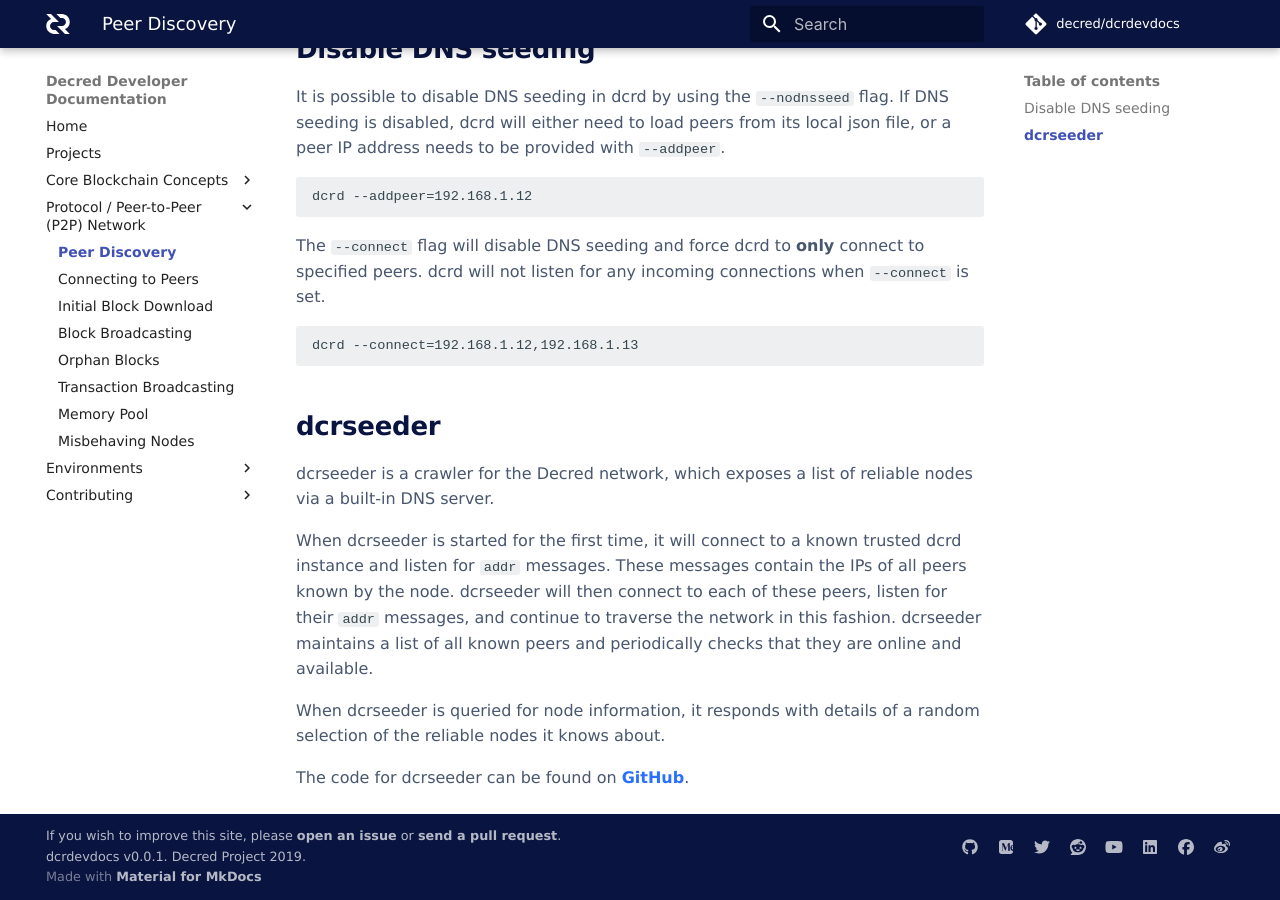
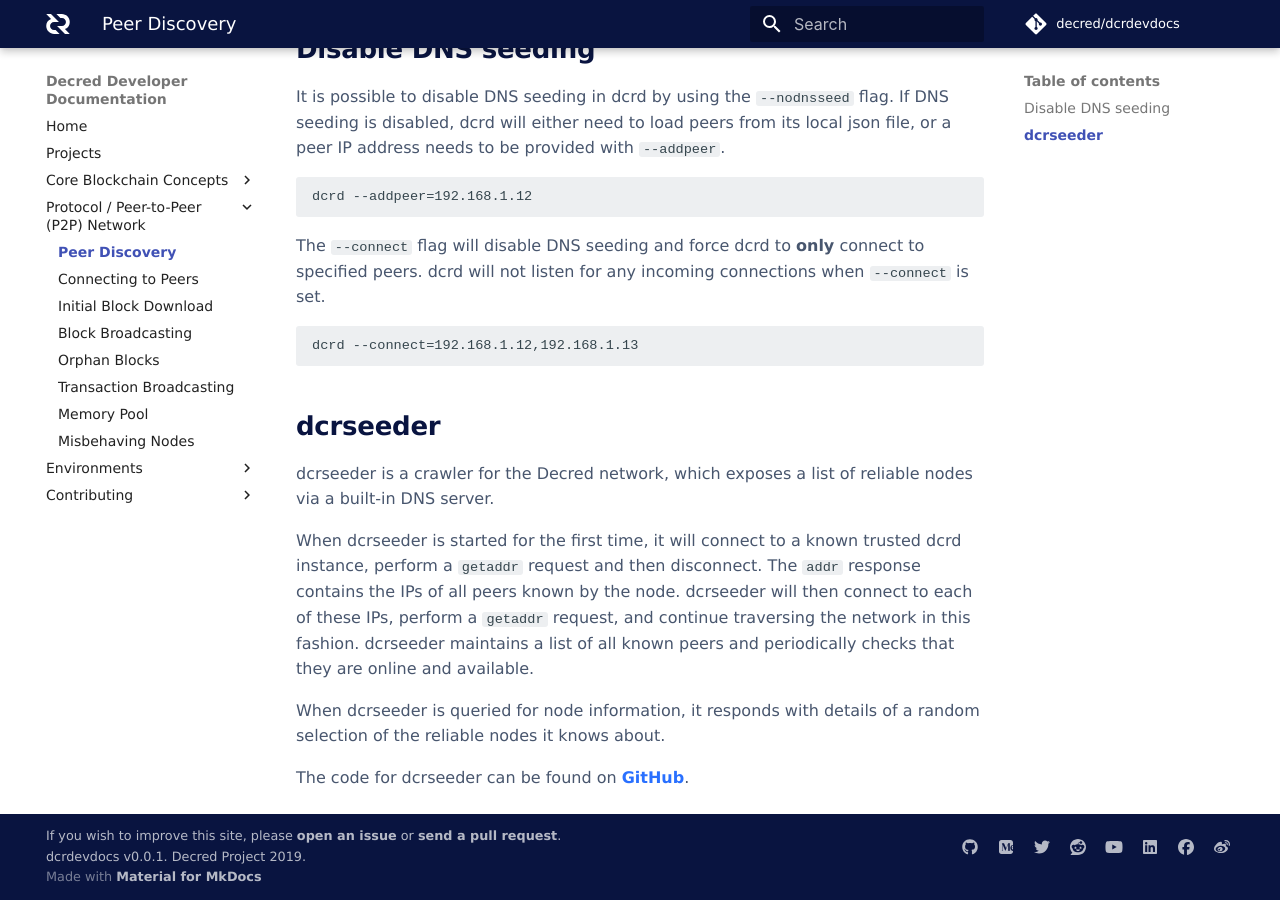
Before and after one commit to decred/dcrdevdocs, an MkDocs documentation site: the page built from docs/protocol-p2p-network/peer-discovery.md, in a window 1280 px wide and 900 px high, scrolled down 1006 px. Built offline with MkDocs 1.6.1 and Material for MkDocs 9.7.7, drawn with Linux system fonts in a browser that asks for light colours; some web fonts are replaced; comment, search, counter and statistics services are not loaded.

Commit message:
dhill review

```diff
--- a/docs/protocol-p2p-network/peer-discovery.md
+++ b/docs/protocol-p2p-network/peer-discovery.md
@@ -72,11 +72,11 @@ dcrseeder is a crawler for the Decred network, which exposes a list of reliable
 nodes via a built-in DNS server.
 
 When dcrseeder is started for the first time, it will connect to a known trusted
-dcrd instance and listen for `addr` messages. These messages contain the IPs of
-all peers known by the node. dcrseeder will then connect to each of these peers,
-listen for their `addr` messages, and continue to traverse the network in this
-fashion. dcrseeder maintains a list of all known peers and periodically checks
-that they are online and available.
+dcrd instance, perform a `getaddr` request and then disconnect. The `addr`
+response contains the IPs of all peers known by the node. dcrseeder will then
+connect to each of these IPs, perform a `getaddr` request, and continue
+traversing the network in this fashion. dcrseeder maintains a list of all known
+peers and periodically checks that they are online and available.
 
 When dcrseeder is queried for node information, it responds with details of a
 random selection of the reliable nodes it knows about.
```
